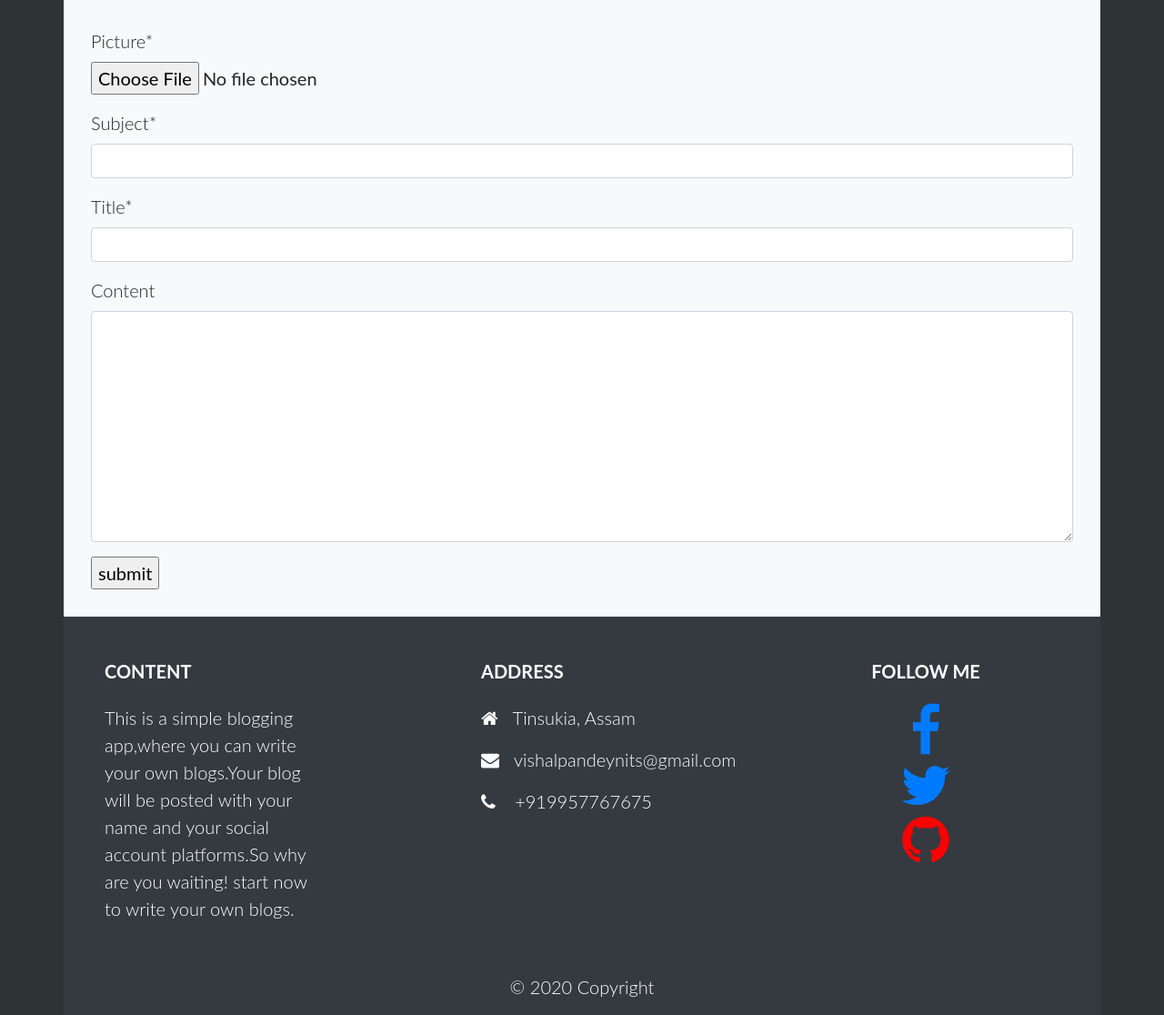
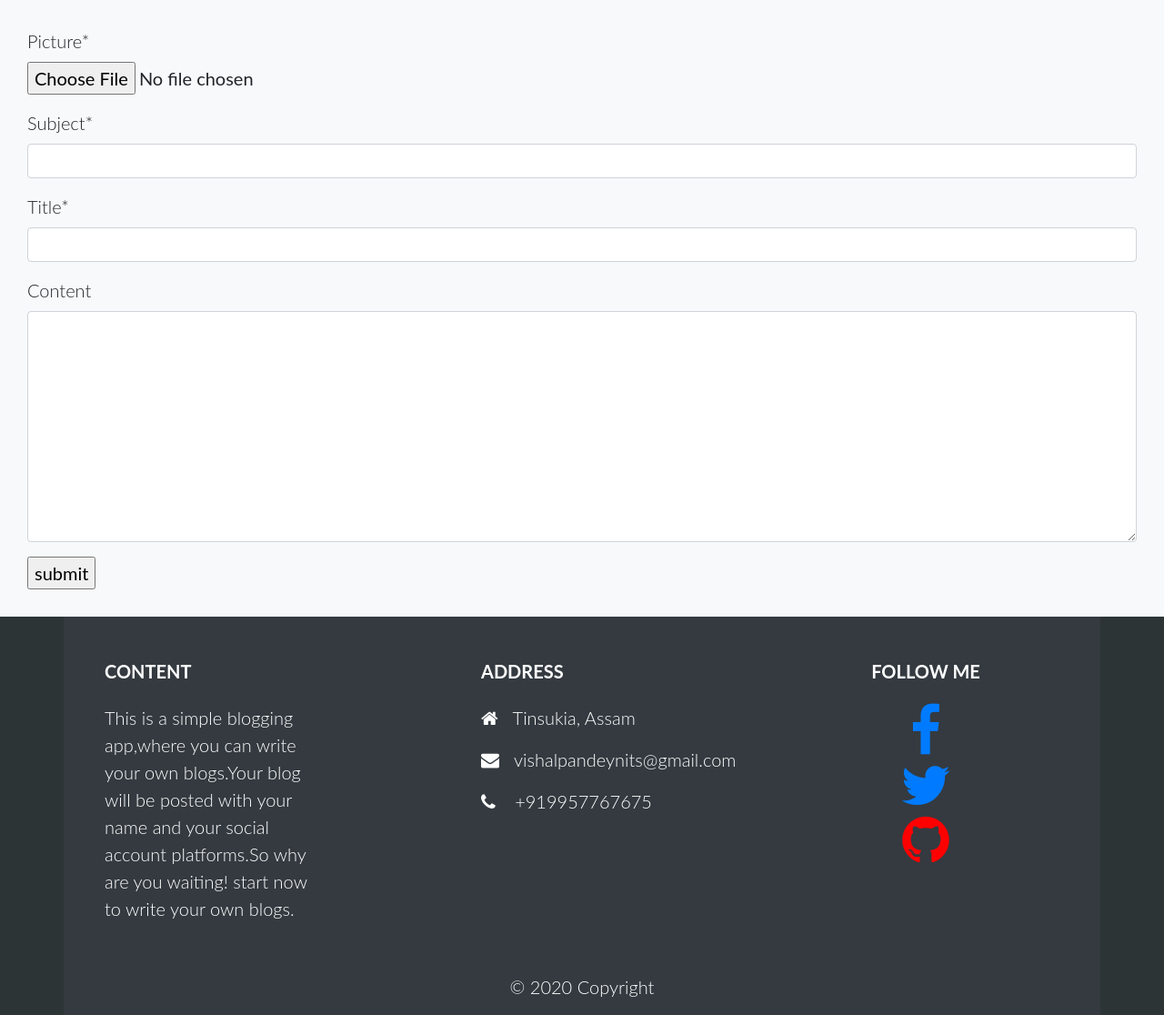
Before and after one commit to vishalpandeynits/Blog, a Django app: page /create/ in a window 1280 px wide. Shown: the part 62-1178 px from the top of the page at 91% size. Run offline with Django 3.2, Linux system fonts and the light colour scheme; a user stored in the database is signed in; some libraries are stand-ins or nearby versions.

Commit message:
Update base.html

```diff
--- a/status/templates/base.html
+++ b/status/templates/base.html
@@ -2,13 +2,15 @@
 <!DOCTYPE html>
 <html>
 <head>
-	<link rel="stylesheet" href="https://stackpath.bootstrapcdn.com/bootstrap/4.4.1/css/bootstrap.min.css" integrity="sha384-Vkoo8x4CGsO3+Hhxv8T/Q5PaXtkKtu6ug5TOeNV6gBiFeWPGFN9MuhOf23Q9Ifjh" crossorigin="anonymous">
+  <link rel="stylesheet" href="https://stackpath.bootstrapcdn.com/bootstrap/4.4.1/css/bootstrap.min.css" integrity="sha384-Vkoo8x4CGsO3+Hhxv8T/Q5PaXtkKtu6ug5TOeNV6gBiFeWPGFN9MuhOf23Q9Ifjh" crossorigin="anonymous">
   <link rel="stylesheet" href="https://cdnjs.cloudflare.com/ajax/libs/font-awesome/4.7.0/css/font-awesome.min.css">
   <link rel='stylesheet' type="text/css" href="{% static 'css/sub.css' %}">
+  <link rel='stylesheet' type="text/css" href="{% static 'js/plugin.js' %}">
+  <link rel="stylesheet"href="//cdnjs.cloudflare.com/ajax/libs/highlight.js/10.0.3/styles/default.min.css">
 </head>
 <body style="background-color: #2d3436;"class="lead">
 {% include 'navbar.html' %}
-<div style="min-height:600px;min-width:100px;padding:30px;" class="container bg-light">
+<div style="min-height:600px;min-width:100px;padding:30px;" class="container-fluid bg-light">
 	{% block content %} {% endblock %}
 </div>
 {% include "footer.html" %}
@@ -16,5 +18,7 @@
 <script src="https://code.jquery.com/jquery-3.4.1.slim.min.js" integrity="sha384-J6qa4849blE2+poT4WnyKhv5vZF5SrPo0iEjwBvKU7imGFAV0wwj1yYfoRSJoZ+n" crossorigin="anonymous"></script>
 <script src="https://cdn.jsdelivr.net/npm/popper.js@1.16.0/dist/umd/popper.min.js" integrity="sha384-Q6E9RHvbIyZFJoft+2mJbHaEWldlvI9IOYy5n3zV9zzTtmI3UksdQRVvoxMfooAo" crossorigin="anonymous"></script>
 <script src="https://stackpath.bootstrapcdn.com/bootstrap/4.4.1/js/bootstrap.min.js" integrity="sha384-wfSDF2E50Y2D1uUdj0O3uMBJnjuUD4Ih7YwaYd1iqfktj0Uod8GCExl3Og8ifwB6" crossorigin="anonymous"></script>
+<script src="//cdnjs.cloudflare.com/ajax/libs/highlight.js/10.0.3/highlight.min.js"></script>
+<script>hljs.initHighlightingOnLoad();</script>
 </body>
 </html>
```
